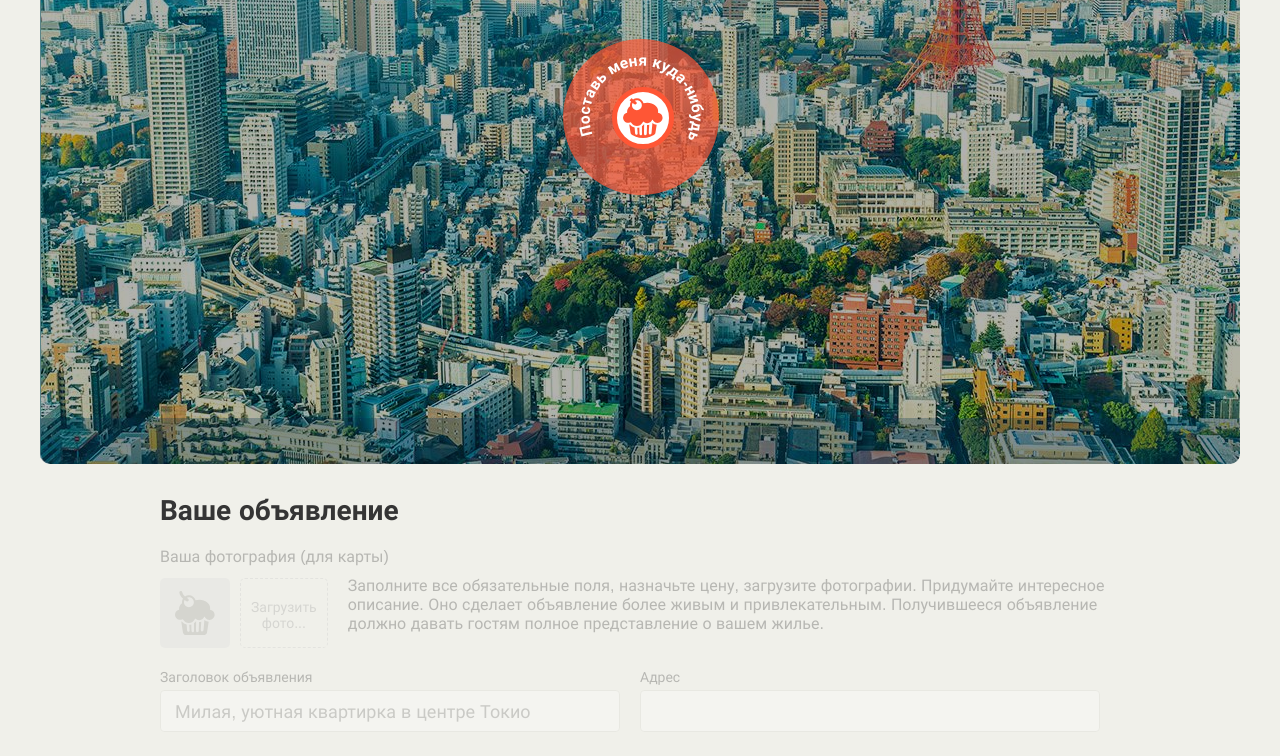
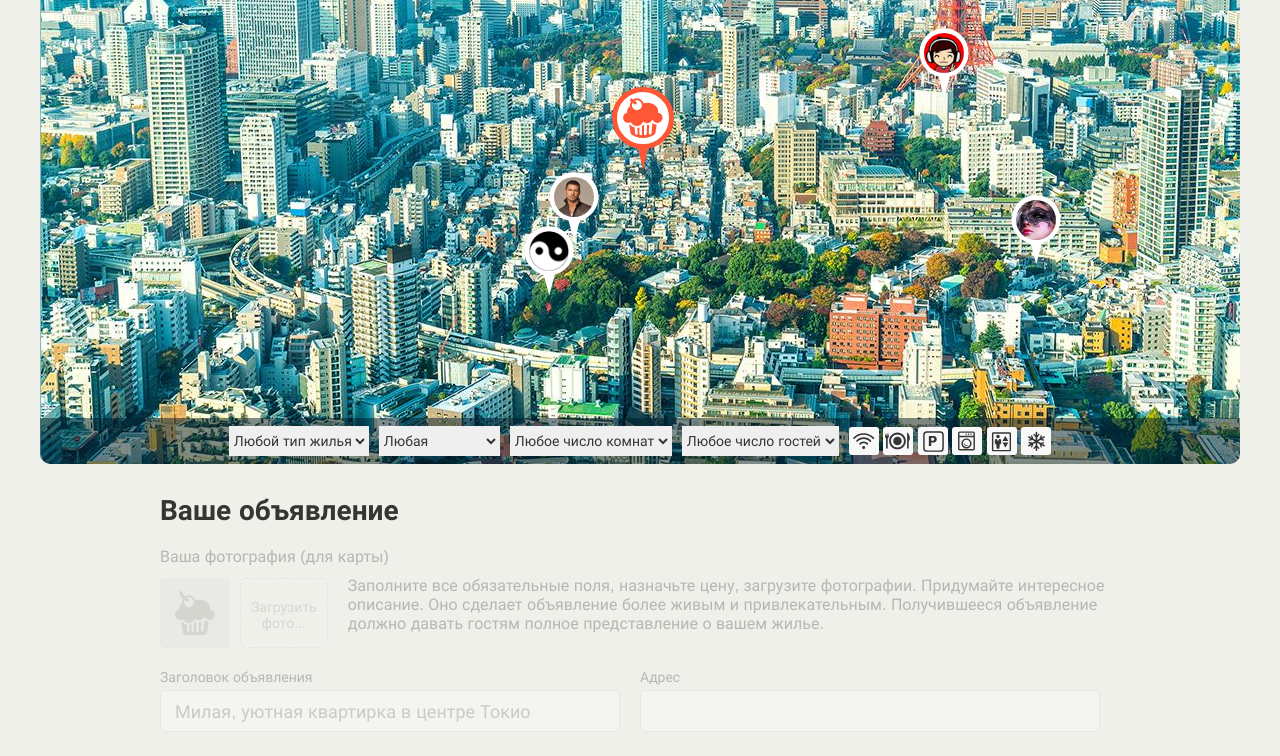
Before and after one commit to Saint-Hedgehog/keksobooking, a website: page index.html in a window 1280 px wide. Shown: the part 286-1042 px from the top of the page. Drawn offline with Linux system fonts and the light colour scheme.

Commit message:
module3-task1 part1

```diff
--- a/index.html
+++ b/index.html
@@ -79,6 +79,7 @@
            </fieldset>
         </form>
       </div>
+
     </section>
 
     <!-- Форма объявления -->
@@ -248,5 +249,6 @@
     </div>
   </template>
 
+<script src="js/main.js"></script>
 </body>
 </html>
--- a/js/main.js
+++ b/js/main.js
@@ -0,0 +1,85 @@
+'use strict';
+const MAP_PINS = 8;
+
+// Переключает карту из неактивного состояния в активное
+const map = document.querySelector(`.map`);
+map.classList.remove(`map--faded`);
+
+// Получение случайного целого числа в заданном интервале между min и max (максимум не включается, минимум включается)
+const getRandomNubmer = (min, max) => Math.floor(Math.random() * (max - min) + min);
+
+// Получение случайной длины элемента
+const getRandomItem = (items) => items[Math.floor(Math.random() * items.length)];
+
+// Получение случайных координат адресса
+const getLocation = () => {
+  const locationX = Math.floor(Math.random() * (1000 - 1) + 1); // 600
+  const locationY = Math.floor(Math.random() * (1000 - 1) + 1); // 350
+  return `${locationX}, ${locationY}`;
+};
+
+// Изменяем содержимое массива, удаляя все элементы после случайного индекса(включительно)
+const getRandomItems = (items, num) => items.splice(Math.floor(Math.random() * num));
+
+// Создаем массив сгенерированных JS объектов, добавляем элементы в конец массива и возвращаем новую длину массива.
+const getPinsAdd = () => {
+  const pinsData = [];
+  const types = [`palace`, `flat`, `house`, `bungalo`];
+  const features = [`wifi`, `dishwasher`, `parking`, `washer`, `elevator`, `conditioner`];
+  const checkin = [`12:00`, `13:00`, `14:00`];
+  const checkout = [`12:00`, `13:00`, `14:00`];
+  const houseFotos = [`http://o0.github.io/assets/images/tokyo/hotel1.jpg`, `http://o0.github.io/assets/images/tokyo/hotel2.jpg`, `http://o0.github.io/assets/images/tokyo/hotel3.jpg`];
+
+  for (let i = 1; i <= MAP_PINS; i++) {
+    i = (i < 10) ? i = `0` + i : i = i;
+
+    pinsData.push(
+        {
+          author: {
+            avatar: `img/avatars/user${i}.png`,
+          },
+          offer: {
+            title: `Обьявление`,
+            address: getLocation(),
+            price: getRandomNubmer(1000, 10000),
+            type: getRandomItem(types),
+            rooms: getRandomNubmer(1, 10),
+            guests: getRandomNubmer(1, 5),
+            checkin: getRandomItem(checkin),
+            checkout: getRandomItem(checkout),
+            features: getRandomItems(features, 6),
+            description: `Описание`,
+            photos: getRandomItems(houseFotos, 3) // Массив строк случайной длины
+          },
+          location: {
+            x: getRandomNubmer(10, 1200),
+            y: getRandomNubmer(130, 630),
+          }
+        }
+    );
+  }
+
+  return pinsData;
+};
+
+// Создаем метки объявления и добавляем их в фрагмент
+const getPins = (data) => {
+  const pinTemplate = document.querySelector(`#pin`).content.querySelector(`.map__pin`);
+  const fragment = document.createDocumentFragment();
+
+  data.forEach((pinData) => {
+    const elem = pinTemplate.cloneNode(true);
+    const img = elem.querySelector(`img`);
+    elem.style = `left: ${pinData.location.x - img.width / 2}px; top: ${pinData.location.y - img.height}px;`;
+    img.src = pinData.author.avatar;
+    img.alt = pinData.offer.title;
+
+    fragment.append(elem);
+  });
+
+  return fragment;
+};
+
+// Заполненный фрагмент добавляем в разметку на карте
+const addMap = getPinsAdd();
+map.append(getPins(addMap));
```
Also changed, not shown: Readme.md.
